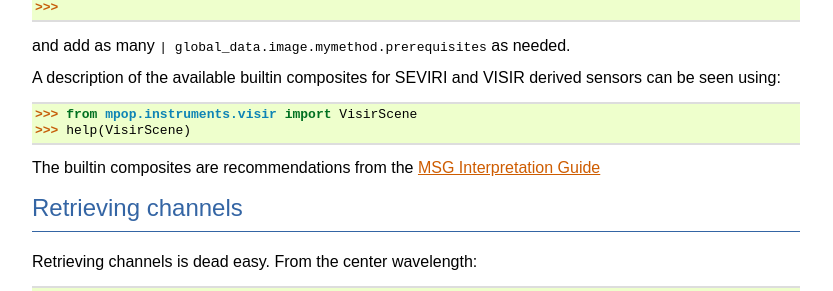
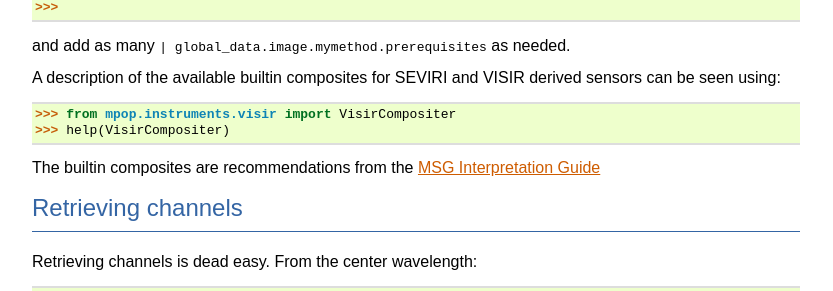
Before and after one commit to pytroll/pytroll, a Sphinx documentation site: the page built from web/source/quickstart_seviri.rst, in a window 1280 px wide and 900 px high, scrolled down 2924 px. Shown: the part 153-444 px from the top of the window, without its empty margins (48-881 px from the left). Built offline with Sphinx 7.4.7, drawn with Linux system fonts in a browser that asks for light colours; formulas are drawn with MathJax 3.

Commit message:
Corrected a small bug in the documentation.
VisirScene do not exist anymore, replaced by VisirCompositer.

```diff
--- a/web/source/quickstart_seviri.rst
+++ b/web/source/quickstart_seviri.rst
@@ -129,8 +129,8 @@ and add as many :attr:`| global_data.image.mymethod.prerequisites` as needed.
 
 A description of the available builtin composites for SEVIRI and VISIR derived sensors can be seen using::
 
-    >>> from mpop.instruments.visir import VisirScene
-    >>> help(VisirScene)
+    >>> from mpop.instruments.visir import VisirCompositer
+    >>> help(VisirCompositer)
 
 The builtin composites are recommendations from the `MSG Interpretation Guide`_
 
```
